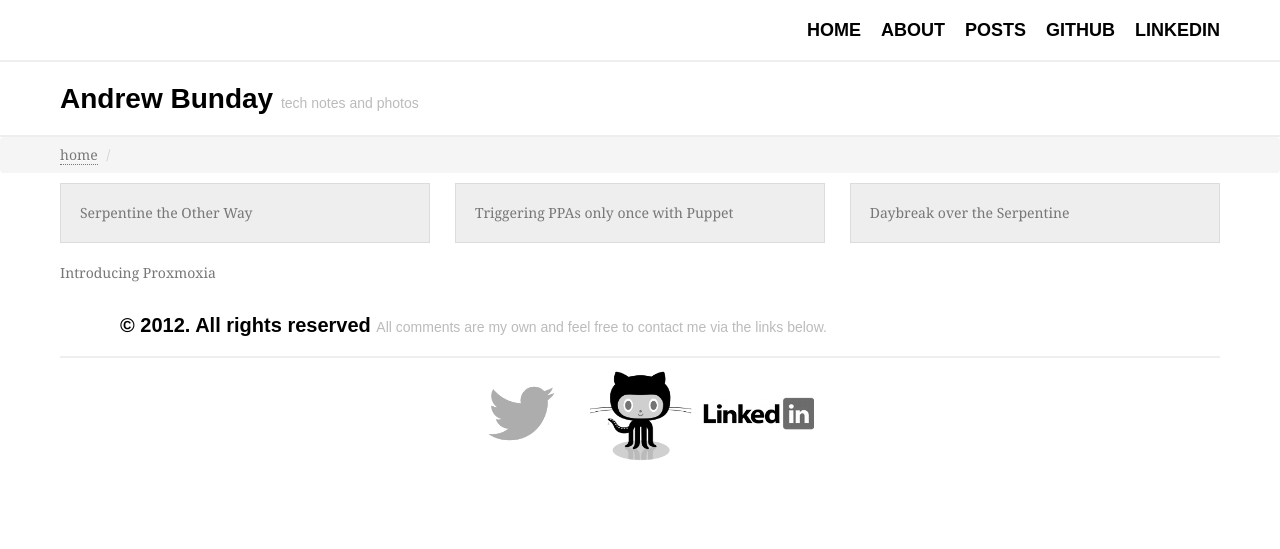
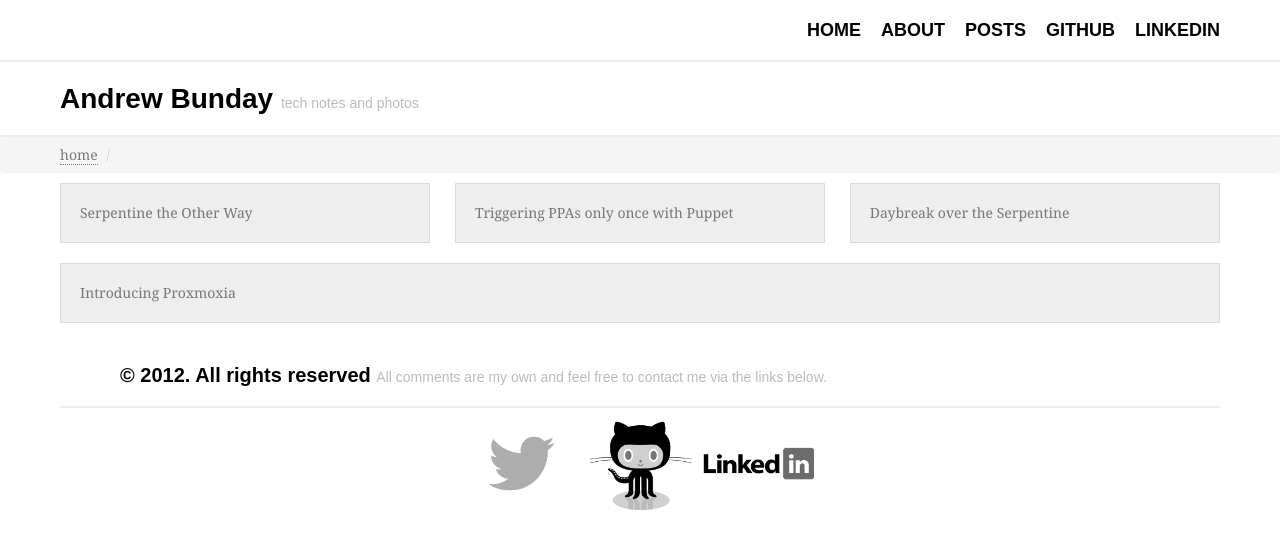
Before and after one commit to andrewbunday/andrewbunday.github.com, a Jekyll site: the page built from index.html, in a window 1280 px wide. Shown: the top 549 px of the page. Built offline with Jekyll 4.4.1, drawn with Linux system fonts in a browser that asks for light colours; some web fonts are replaced.

Commit message:
links on frontpage posts

```diff
--- a/_layouts/default.html
+++ b/_layouts/default.html
@@ -13,15 +13,15 @@
                 <div class="row-fluid">
                     {% for post in site.posts limit:3 offset:1%}
                         <div class="span4 well">
-                            {{ post.title }}
+                            <a href="{{ BASE_PATH }}{{ post.url }}">{{ post.title }}</a>
                         </div>
                     {% endfor %}
                 </div>
                 <div class="row-fluid">
-                    <div class="span12">
+                    <div class="span12 well">
                         <!--{% include hero-unit.html %}-->
                         {% for post in site.posts limit:1 %}
-                            {{ post.title }}
+                            <a href="{{ BASE_PATH }}{{ post.url }}">{{ post.title }}</a>
                         {% endfor %}
                     </div>
                 </div>
```
